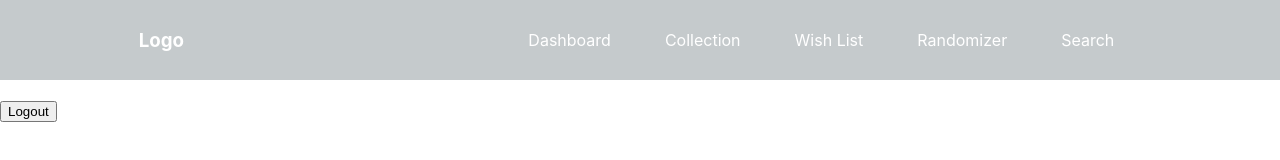
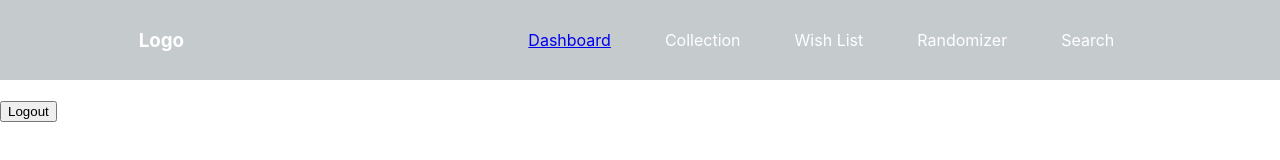
Before and after one commit to debersole81/audiophile, a React (Create React App) app: page /dashboard in a window 1280 px wide. Shown: the top 160 px of the page. Built offline with nearby package versions, Linux system fonts and the light colour scheme.

Commit message:
Wrapped dashboard list element in a link component

```diff
--- a/src/components/Nav.js
+++ b/src/components/Nav.js
@@ -8,7 +8,7 @@ function Nav() {
         <nav className="nav">
             <h3>Logo</h3>
             <ul className="nav-links">
-                <li>Dashboard</li>
+                <Link to="/dashboard"><li>Dashboard</li></Link>
                 <li>Collection</li>
                 <li>Wish List</li>
                 <li>Randomizer</li>
```
